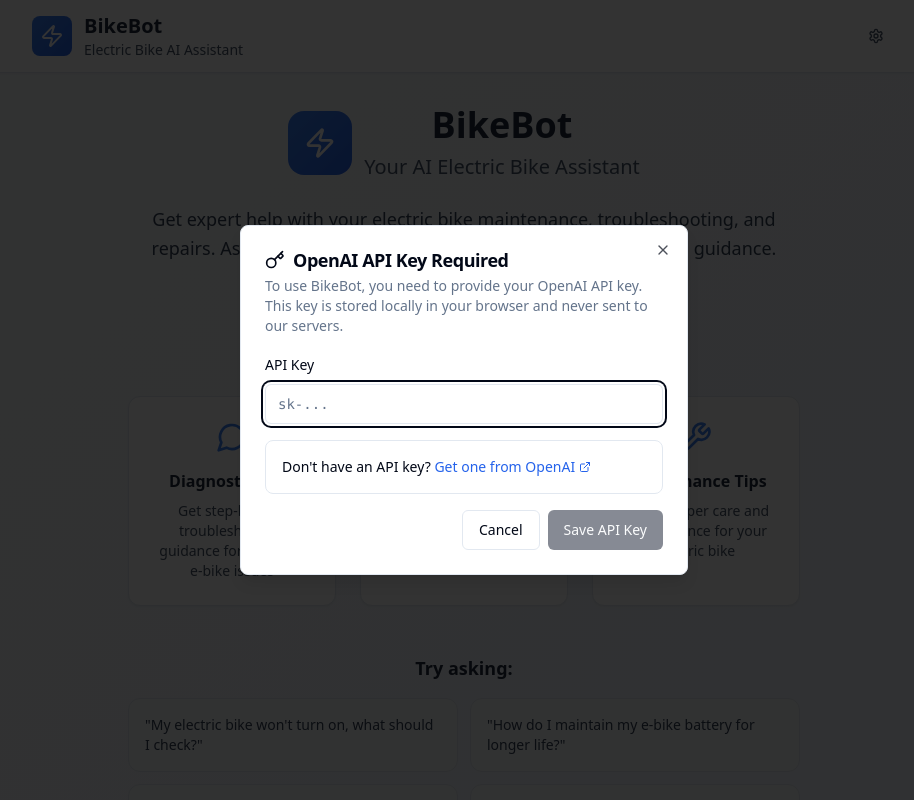
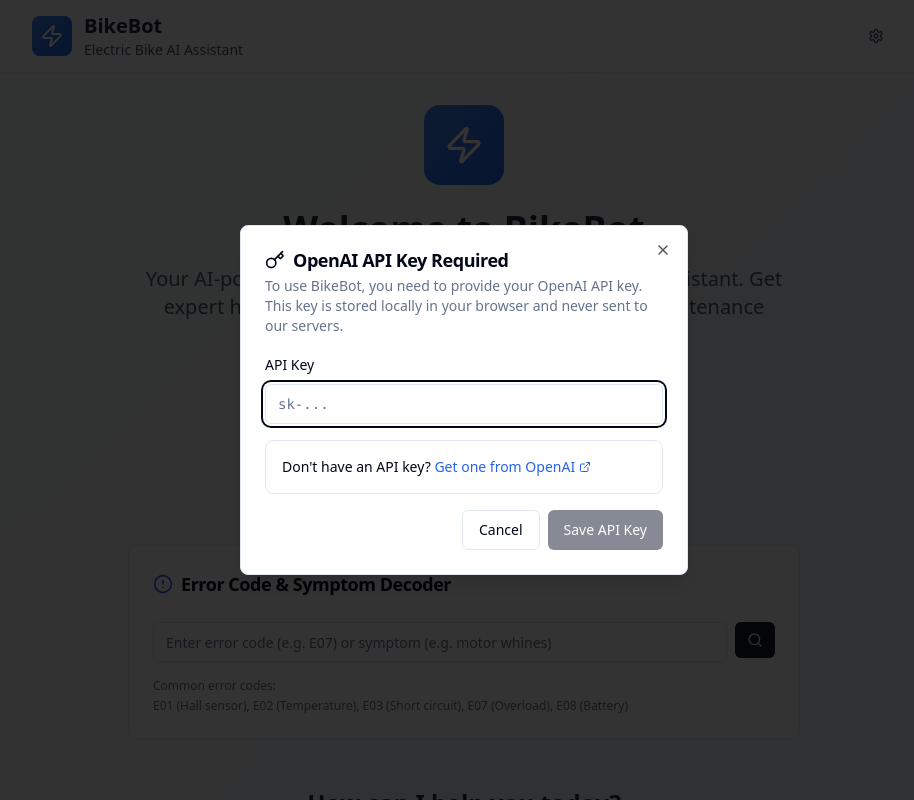
Before and after one commit to sethmichaelking/boatrepair, a React (Vite) app: page / in a window 1280 px wide. Shown: the top 800 px of the page, without its empty margins (176-1090 px from the left). Built offline with nearby package versions, Linux system fonts and the light colour scheme.

Commit message:
Implement error code decoder feature
Adds error code and symptom decoder functionality.

```diff
--- /dev/null
+++ b/src/components/ErrorCodeLookup.tsx
@@ -0,0 +1,218 @@
+
+import { useState } from "react";
+import { Button } from "@/components/ui/button";
+import { Input } from "@/components/ui/input";
+import { Search, AlertCircle, Wrench, Package } from "lucide-react";
+import { Card, CardContent, CardHeader, CardTitle } from "@/components/ui/card";
+
+interface ErrorCodeResult {
+  code: string;
+  issue: string;
+  fix: string;
+  partsNeeded?: string[];
+  difficulty: 'Easy' | 'Medium' | 'Hard';
+  caution?: string;
+}
+
+const errorCodeDatabase: Record<string, ErrorCodeResult> = {
+  'E01': {
+    code: 'E01',
+    issue: 'Hall sensor error',
+    fix: 'Check motor hall sensor connections. Clean connectors and ensure proper seating.',
+    partsNeeded: ['Hall sensor cable', 'Electrical contact cleaner'],
+    difficulty: 'Medium',
+    caution: 'Disconnect battery before working on electrical connections'
+  },
+  'E02': {
+    code: 'E02',
+    issue: 'Motor temperature sensor error',
+    fix: 'Allow motor to cool down. Check temperature sensor wiring.',
+    difficulty: 'Easy'
+  },
+  'E03': {
+    code: 'E03',
+    issue: 'Motor hall sensor short circuit',
+    fix: 'Replace motor hall sensor cable. Check for damaged wiring.',
+    partsNeeded: ['Hall sensor replacement kit'],
+    difficulty: 'Hard',
+    caution: 'Professional installation recommended'
+  },
+  'E07': {
+    code: 'E07',
+    issue: 'Motor controller overload',
+    fix: 'Check controller wiring and throttle tension. Reduce load on motor.',
+    partsNeeded: ['Motor controller (if damaged)'],
+    difficulty: 'Medium',
+    caution: 'May indicate controller failure - test before replacing'
+  },
+  'E08': {
+    code: 'E08',
+    issue: 'Battery communication error',
+    fix: 'Check battery connection to controller. Clean battery terminals.',
+    partsNeeded: ['Battery terminal cleaner', 'Connection cable'],
+    difficulty: 'Easy'
+  }
+};
+
+const symptomDatabase: Record<string, ErrorCodeResult> = {
+  'motor whines': {
+    code: 'SYMPTOM',
+    issue: 'Motor bearing wear or misalignment',
+    fix: 'Inspect motor bearings. Check wheel alignment and spoke tension.',
+    partsNeeded: ['Motor bearings', 'Spoke tension meter'],
+    difficulty: 'Hard',
+    caution: 'Motor disassembly required - consider professional service'
+  },
+  'battery not charging': {
+    code: 'SYMPTOM',
+    issue: 'Charger or battery management system issue',
+    fix: 'Test charger output voltage. Check battery fuse and BMS connections.',
+    partsNeeded: ['Multimeter', 'Replacement fuse', 'BMS unit (if faulty)'],
+    difficulty: 'Medium'
+  },
+  'display not working': {
+    code: 'SYMPTOM',
+    issue: 'Display connection or power issue',
+    fix: 'Check display cable connections. Verify power supply to display unit.',
+    partsNeeded: ['Display cable', 'Display unit'],
+    difficulty: 'Easy'
+  }
+};
+
+interface ErrorCodeLookupProps {
+  onSendToChat: (message: string) => void;
+}
+
+export const ErrorCodeLookup = ({ onSendToChat }: ErrorCodeLookupProps) => {
+  const [searchQuery, setSearchQuery] = useState("");
+  const [result, setResult] = useState<ErrorCodeResult | null>(null);
+
+  const handleSearch = () => {
+    const query = searchQuery.toLowerCase().trim();
+
+    // First check error codes
+    const errorResult = errorCodeDatabase[query.toUpperCase()];
+    if (errorResult) {
+      setResult(errorResult);
+      return;
+    }
+
+    // Then check symptoms
+    const symptomResult = symptomDatabase[query];
+    if (symptomResult) {
+      setResult(symptomResult);
+      return;
+    }
+
+    // No match found
+    setResult(null);
+  };
+
+  const handleSendToChat = () => {
+    if (result) {
+      const message = `I'm experiencing: ${result.issue}. Error code: ${result.code}. Can you help me with this?`;
+      onSendToChat(message);
+    }
+  };
+
+  const getDifficultyColor = (difficulty: string) => {
+    switch (difficulty) {
+      case 'Easy': return 'text-green-600 bg-green-50';
+      case 'Medium': return 'text-yellow-600 bg-yellow-50';
+      case 'Hard': return 'text-red-600 bg-red-50';
+      default: return 'text-gray-600 bg-gray-50';
+    }
+  };
+
+  return (
+    <Card className="mb-4">
+      <CardHeader>
+        <CardTitle className="flex items-center gap-2 text-lg">
+          <AlertCircle className="w-5 h-5 text-blue-600" />
+          Error Code & Symptom Decoder
+        </CardTitle>
+      </CardHeader>
+      <CardContent className="space-y-4">
+        <div className="flex gap-2">
+          <Input
+            placeholder="Enter error code (e.g. E07) or symptom (e.g. motor whines)"
+            value={searchQuery}
+            onChange={(e) => setSearchQuery(e.target.value)}
+            onKeyPress={(e) => e.key === 'Enter' && handleSearch()}
+            className="flex-1"
+          />
+          <Button onClick={handleSearch} size="sm">
+            <Search className="w-4 h-4" />
+          </Button>
+        </div>
+
+        {result && (
+          <div className="space-y-3 p-4 bg-slate-50 rounded-lg">
+            <div className="flex items-center justify-between">
+              <h4 className="font-semibold text-slate-800">{result.issue}</h4>
+              <span className={`px-2 py-1 rounded-full text-xs font-medium ${getDifficultyColor(result.difficulty)}`}>
+                {result.difficulty}
+              </span>
+            </div>
+
+            <div className="space-y-2">
+              <div className="flex items-start gap-2">
+                <Wrench className="w-4 h-4 text-blue-600 mt-0.5 flex-shrink-0" />
+                <div>
+                  <p className="font-medium text-sm text-slate-700">Fix:</p>
+                  <p className="text-sm text-slate-600">{result.fix}</p>
+                </div>
+              </div>
+
+              {result.partsNeeded && (
+                <div className="flex items-start gap-2">
+                  <Package className="w-4 h-4 text-green-600 mt-0.5 flex-shrink-0" />
+                  <div>
+                    <p className="font-medium text-sm text-slate-700">Parts Needed:</p>
+                    <ul className="text-sm text-slate-600">
+                      {result.partsNeeded.map((part, index) => (
+                        <li key={index}>• {part}</li>
+                      ))}
+                    </ul>
+                  </div>
+                </div>
+              )}
+
+              {result.caution && (
+                <div className="flex items-start gap-2 p-2 bg-yellow-50 rounded border border-yellow-200">
+                  <AlertCircle className="w-4 h-4 text-yellow-600 mt-0.5 flex-shrink-0" />
+                  <div>
+                    <p className="font-medium text-sm text-yellow-800">Caution:</p>
+                    <p className="text-sm text-yellow-700">{result.caution}</p>
+                  </div>
+                </div>
+              )}
+            </div>
+
+            <Button
+              onClick={handleSendToChat}
+              variant="outline"
+              size="sm"
+              className="w-full mt-3"
+            >
+              Send to Chat for More Help
+            </Button>
+          </div>
+        )}
+
+        {searchQuery && !result && searchQuery.length > 0 && (
+          <div className="p-4 bg-orange-50 rounded-lg border border-orange-200">
+            <p className="text-sm text-orange-800">
+              No results found for "{searchQuery}". Try entering a common error code (E01-E08) or symptom like "motor whines" or "battery not charging".
+            </p>
+          </div>
+        )}
+
+        <div className="text-xs text-slate-500">
+          <p className="font-medium mb-1">Common error codes:</p>
+          <p>E01 (Hall sensor), E02 (Temperature), E03 (Short circuit), E07 (Overload), E08 (Battery)</p>
+        </div>
+      </CardContent>
+    </Card>
+  );
+};
--- a/src/components/LandingPage.tsx
+++ b/src/components/LandingPage.tsx
@@ -1,6 +1,8 @@
 
-import { Wrench, Camera, MessageCircle, Zap } from "lucide-react";
+import { Zap, Camera, MessageSquare, Wrench } from "lucide-react";
+import { Button } from "@/components/ui/button";
 import { BikeModelSelector } from "./BikeModelSelector";
+import { ErrorCodeLookup } from "./ErrorCodeLookup";
 
 interface LandingPageProps {
   onExampleClick: (text: string) => void;
@@ -10,80 +12,91 @@ interface LandingPageProps {
 
 export const LandingPage = ({ onExampleClick, selectedModel, onModelSelect }: LandingPageProps) => {
   const examples = [
-    "My electric bike won't turn on, what should I check?",
-    "How do I maintain my e-bike battery for longer life?",
-    "My bike is making strange noises when I pedal",
-    "The motor cuts out when going uphill"
-  ];
-
-  const capabilities = [
     {
-      icon: MessageCircle,
-      title: "Diagnostic Help",
-      description: "Get step-by-step troubleshooting guidance for common e-bike issues"
+      icon: <Camera className="w-5 h-5" />,
+      title: "Photo Diagnosis",
+      description: "Upload a photo of your bike issue",
+      prompt: "I'd like to upload a photo of my bike issue for diagnosis"
     },
     {
-      icon: Camera,
-      title: "Image Analysis",
-      description: "Upload photos of your bike for visual problem identification"
+      icon: <Zap className="w-5 h-5" />,
+      title: "Battery Issues",
+      description: "Battery not charging or losing power quickly",
+      prompt: "My battery isn't charging properly and seems to lose power quickly. Can you help me troubleshoot?"
     },
     {
-      icon: Wrench,
-      title: "Maintenance Tips",
-      description: "Learn proper care and maintenance for your electric bike"
+      icon: <Wrench className="w-5 h-5" />,
+      title: "Motor Problems",
+      description: "Strange noises or performance issues",
+      prompt: "My motor is making unusual noises and the performance seems reduced. What could be wrong?"
+    },
+    {
+      icon: <MessageSquare className="w-5 h-5" />,
+      title: "General Maintenance",
+      description: "Regular maintenance and care tips",
+      prompt: "Can you give me a maintenance schedule and tips for keeping my electric bike in good condition?"
     }
   ];
 
   return (
-    <div className="flex-1 flex flex-col items-center justify-center p-8 text-center">
-      <div className="max-w-2xl mx-auto">
-        <div className="flex items-center justify-center gap-3 mb-6">
-          <div className="w-16 h-16 bg-gradient-to-br from-blue-500 to-blue-600 rounded-2xl flex items-center justify-center">
-            <Zap className="w-8 h-8 text-white" />
-          </div>
-          <div>
-            <h1 className="text-4xl font-bold text-slate-800 mb-2">BikeBot</h1>
-            <p className="text-xl text-slate-600">Your AI Electric Bike Assistant</p>
-          </div>
+    <div className="flex-1 flex flex-col items-center justify-center p-8 max-w-4xl mx-auto">
+      <div className="text-center mb-8">
+        <div className="w-20 h-20 bg-gradient-to-br from-blue-500 to-blue-600 rounded-2xl flex items-center justify-center mb-6 mx-auto">
+          <Zap className="w-10 h-10 text-white" />
         </div>
+        <h1 className="text-4xl font-bold text-slate-800 mb-4">
+          Welcome to BikeBot
+        </h1>
+        <p className="text-xl text-slate-600 mb-8 max-w-2xl">
+          Your AI-powered electric bike maintenance and repair assistant. Get expert help with diagnostics, troubleshooting, and maintenance guidance.
+        </p>
+      </div>
 
-        <p className="text-lg text-slate-700 mb-8 leading-relaxed">
-          Get expert help with your electric bike maintenance, troubleshooting, and repairs.
-          Ask questions, upload photos, and receive personalized guidance.
-        </p>
-
+      <div className="w-full max-w-2xl mb-8">
         <BikeModelSelector
           selectedModel={selectedModel}
           onModelSelect={onModelSelect}
         />
+      </div>
 
-        <div className="grid md:grid-cols-3 gap-6 mb-12">
-          {capabilities.map((capability, index) => (
-            <div key={index} className="bg-white rounded-xl p-6 border border-slate-200 shadow-sm">
-              <capability.icon className="w-8 h-8 text-blue-500 mx-auto mb-4" />
-              <h3 className="font-semibold text-slate-800 mb-2">{capability.title}</h3>
-              <p className="text-sm text-slate-600">{capability.description}</p>
-            </div>
+      <div className="w-full max-w-2xl mb-8">
+        <ErrorCodeLookup onSendToChat={onExampleClick} />
+      </div>
+
+      <div className="w-full max-w-4xl">
+        <h2 className="text-2xl font-semibold text-slate-800 mb-6 text-center">
+          How can I help you today?
+        </h2>
+
+        <div className="grid grid-cols-1 md:grid-cols-2 gap-4 mb-8">
+          {examples.map((example, index) => (
+            <Button
+              key={index}
+              variant="outline"
+              className="h-auto p-6 text-left flex flex-col items-start gap-3 hover:bg-blue-50 hover:border-blue-200 transition-colors"
+              onClick={() => onExampleClick(example.prompt)}
+            >
+              <div className="flex items-center gap-3 w-full">
+                <div className="p-2 bg-blue-100 rounded-lg text-blue-600">
+                  {example.icon}
+                </div>
+                <div className="flex-1">
+                  <h3 className="font-semibold text-slate-800 mb-1">
+                    {example.title}
+                  </h3>
+                  <p className="text-sm text-slate-600">
+                    {example.description}
+                  </p>
+                </div>
+              </div>
+            </Button>
           ))}
         </div>
 
-        <div className="mb-8">
-          <h3 className="text-lg font-semibold text-slate-800 mb-4">Try asking:</h3>
-          <div className="grid md:grid-cols-2 gap-3">
-            {examples.map((example, index) => (
-              <button
-                key={index}
-                onClick={() => onExampleClick(example)}
-                className="text-left p-4 bg-slate-50 hover:bg-slate-100 rounded-xl border border-slate-200 transition-colors text-sm text-slate-700"
-              >
-                "{example}"
-              </button>
-            ))}
-          </div>
-        </div>
-
-        <div className="text-sm text-slate-500">
-          Upload photos of bike issues or ask questions to get started
+        <div className="text-center">
+          <p className="text-slate-500 text-sm">
+            Choose an option above or start typing your question below
+          </p>
         </div>
       </div>
     </div>
```
